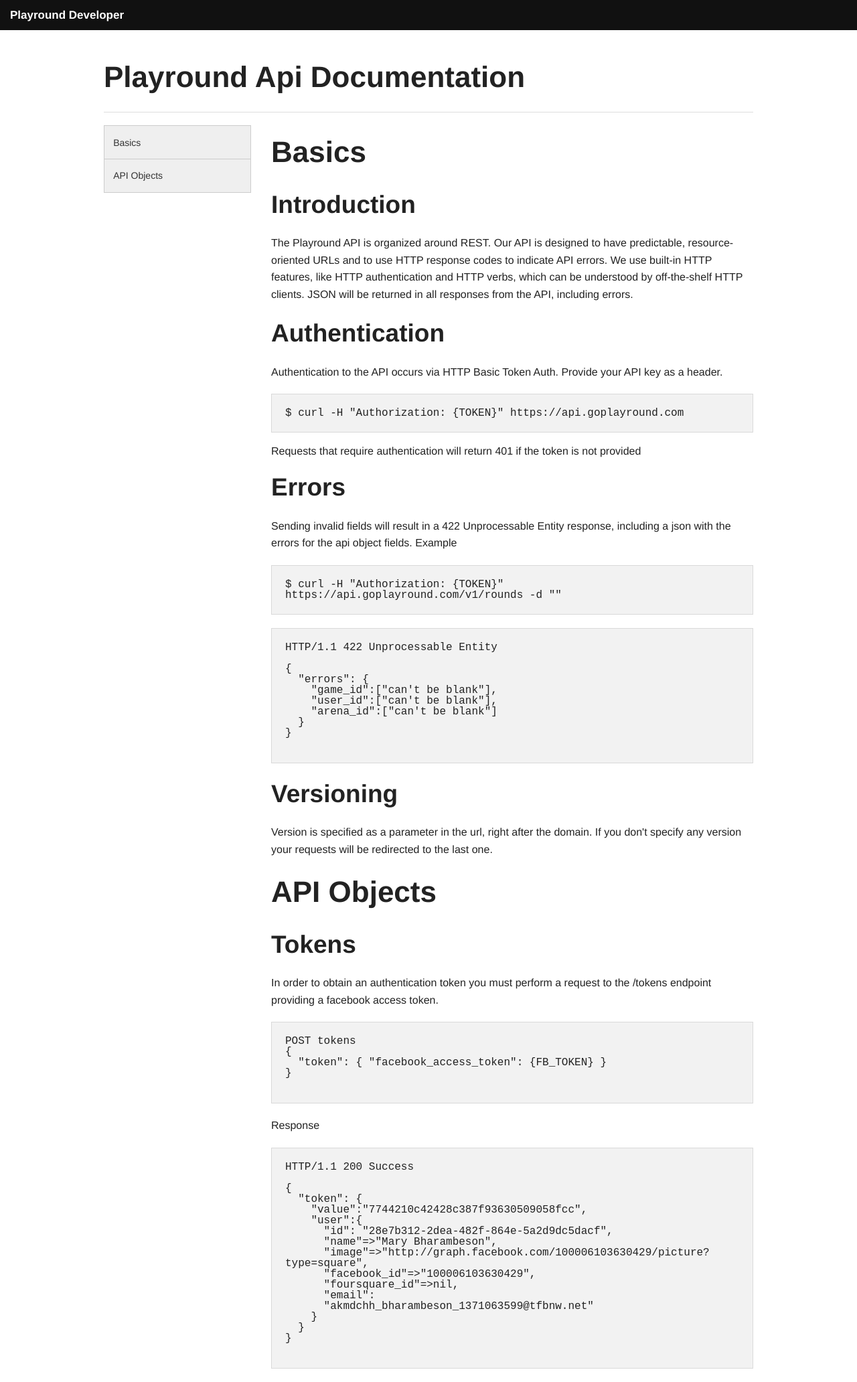
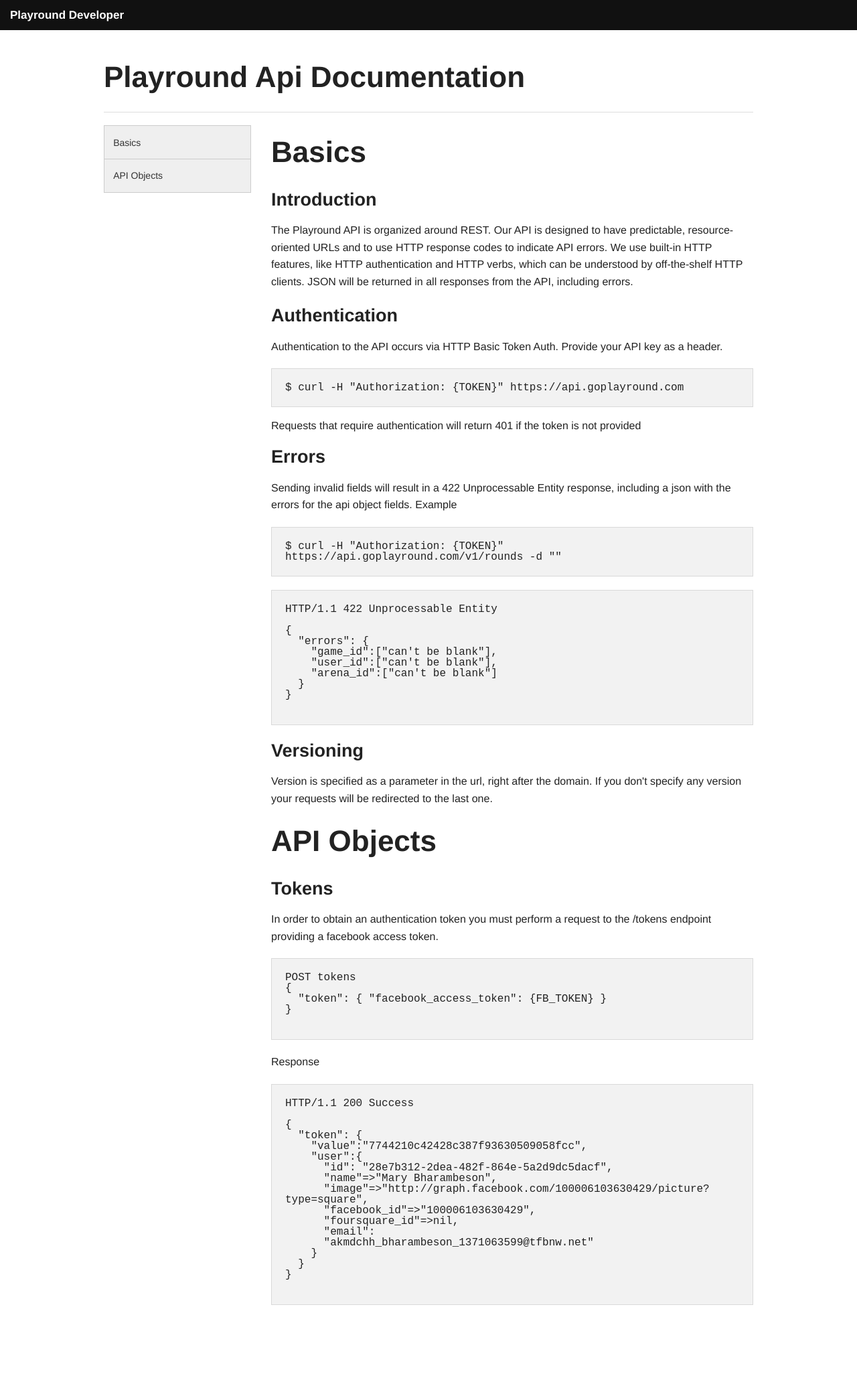
Before and after one commit to matteodepalo/playround-developer, a Jekyll site: the page built from index.html, in a window 1280 px wide. Shown: the whole page at 67% size. Built offline with Jekyll 4.4.1, drawn with Linux system fonts in a browser that asks for light colours; after the commit the page ends 1969 px from its top, so only the background shows below that.

Commit message:
Changed headings

```diff
--- a/index.html
+++ b/index.html
@@ -40,7 +40,7 @@ title: Playround Developer
       <h1>Basics</h1>
 
       <section id="intro">
-        <h2>Introduction</h2>
+        <h3>Introduction</h3>
 
         <p>
           The Playround API is organized around REST. Our API is designed to have predictable, resource-oriented URLs and to use HTTP response codes to indicate API errors. We use built-in HTTP features, like HTTP authentication and HTTP verbs, which can be understood by off-the-shelf HTTP clients. JSON will be returned in all responses from the API, including errors.
@@ -48,7 +48,7 @@ title: Playround Developer
       </section>
 
       <section id="authentication">
-        <h2>Authentication</h2>
+        <h3>Authentication</h3>
 
         <p>
           Authentication to the API occurs via HTTP Basic Token Auth. Provide your API key as a header.
@@ -62,7 +62,7 @@ title: Playround Developer
       </section>
 
       <section id="errors">
-        <h2>Errors</h2>
+        <h3>Errors</h3>
 
         <p>
           Sending invalid fields will result in a 422 Unprocessable Entity response, including a json with the errors for the api object fields.
@@ -90,7 +90,7 @@ HTTP/1.1 422 Unprocessable Entity
       </section>
 
       <section id="versioning">
-        <h2>Versioning</h2>
+        <h3>Versioning</h3>
 
         <p>
           Version is specified as a parameter in the url, right after the domain. If you don't specify any version your requests will be redirected to the last one.
@@ -102,7 +102,7 @@ HTTP/1.1 422 Unprocessable Entity
       <h1>API Objects</h1>
 
       <section id="tokens">
-        <h2>Tokens</h2>
+        <h3>Tokens</h3>
         <p>In order to obtain an authentication token you must perform a request to the /tokens endpoint providing a facebook access token.</p>
 
         <div class="panel">
```
